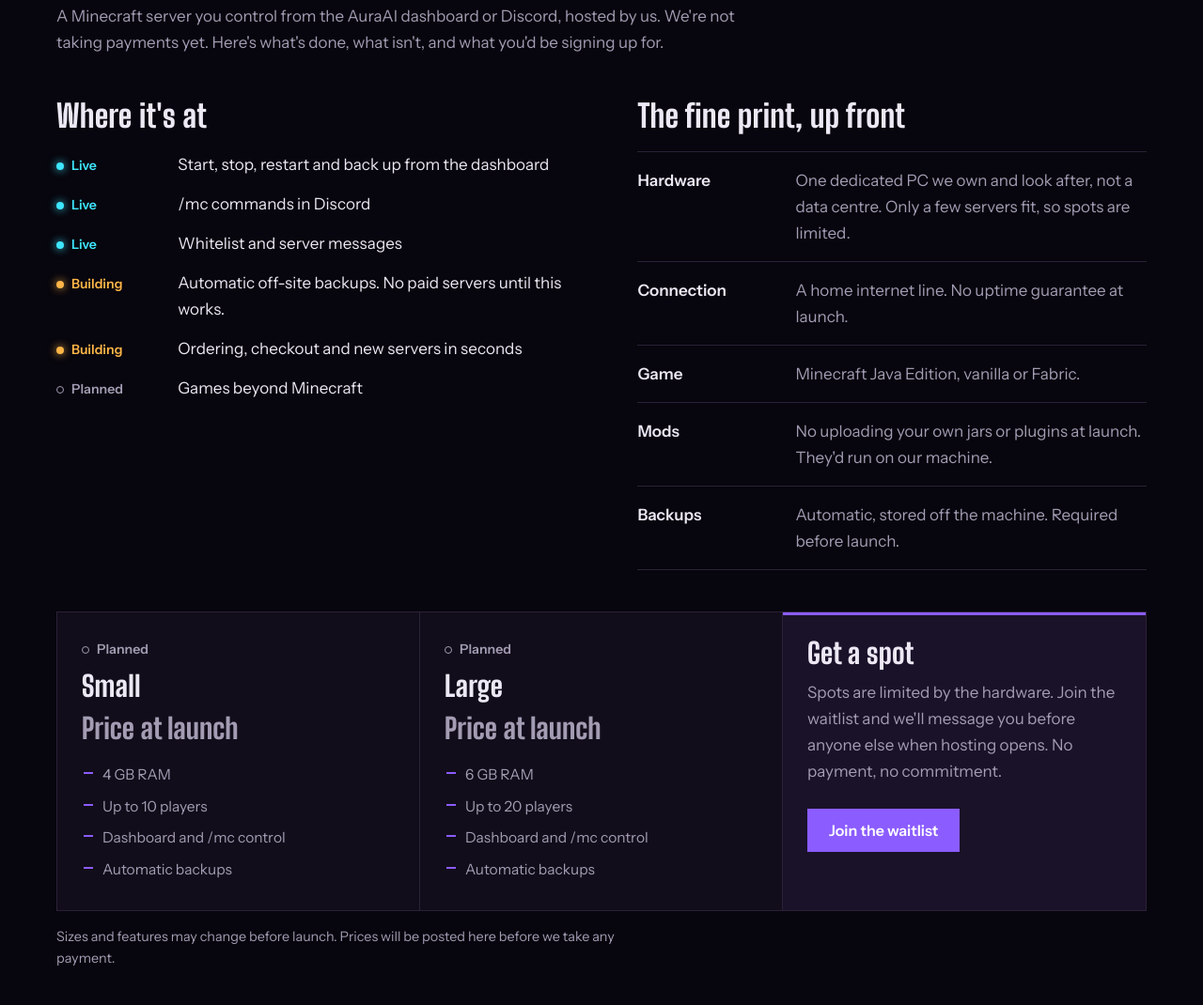
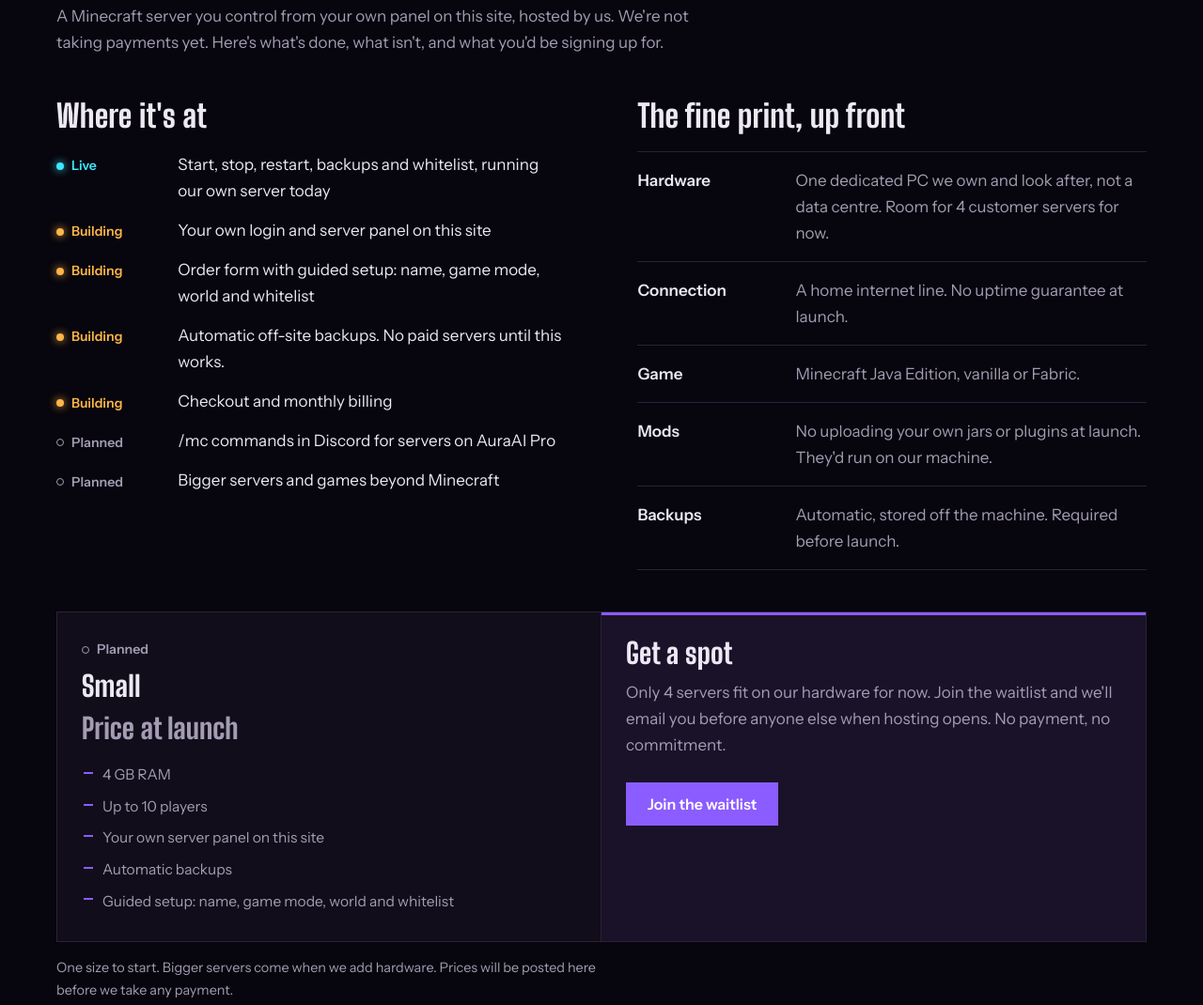
Before and after one commit to NutritiousDeath/Shelfsmart-website, a plain HTML site: page pages/services.html in a window 1280 px wide. Shown: the part 1961-3031 px from the top of the page at 94% size. Drawn offline with Linux system fonts and the light colour scheme.

Commit message:
Hosting: Small tier only, 4 spots

```diff
--- a/pages/services.html
+++ b/pages/services.html
@@ -74,24 +74,25 @@
   <div class="wrap">
     <p class="status building">Building</p>
     <h2>Minecraft server hosting</h2>
-    <p>A Minecraft server you control from the AuraAI dashboard or Discord, hosted by us. We're not taking payments yet. Here's what's done, what isn't, and what you'd be signing up for.</p>
+    <p>A Minecraft server you control from your own panel on this site, hosted by us. We're not taking payments yet. Here's what's done, what isn't, and what you'd be signing up for.</p>
 
     <div class="split" style="margin-top:48px">
       <div>
         <h3 style="margin-bottom:20px">Where it's at</h3>
         <ul class="checklist">
-          <li><span class="status live">Live</span><span>Start, stop, restart and back up from the dashboard</span></li>
-          <li><span class="status live">Live</span><span>/mc commands in Discord</span></li>
-          <li><span class="status live">Live</span><span>Whitelist and server messages</span></li>
+          <li><span class="status live">Live</span><span>Start, stop, restart, backups and whitelist, running our own server today</span></li>
+          <li><span class="status building">Building</span><span>Your own login and server panel on this site</span></li>
+          <li><span class="status building">Building</span><span>Order form with guided setup: name, game mode, world and whitelist</span></li>
           <li><span class="status building">Building</span><span>Automatic off-site backups. No paid servers until this works.</span></li>
-          <li><span class="status building">Building</span><span>Ordering, checkout and new servers in seconds</span></li>
-          <li><span class="status planned">Planned</span><span>Games beyond Minecraft</span></li>
+          <li><span class="status building">Building</span><span>Checkout and monthly billing</span></li>
+          <li><span class="status planned">Planned</span><span>/mc commands in Discord for servers on AuraAI Pro</span></li>
+          <li><span class="status planned">Planned</span><span>Bigger servers and games beyond Minecraft</span></li>
         </ul>
       </div>
       <div>
         <h3 style="margin-bottom:20px">The fine print, up front</h3>
         <ul class="facts">
-          <li><b>Hardware</b><span>One dedicated PC we own and look after, not a data centre. Only a few servers fit, so spots are limited.</span></li>
+          <li><b>Hardware</b><span>One dedicated PC we own and look after, not a data centre. Room for 4 customer servers for now.</span></li>
           <li><b>Connection</b><span>A home internet line. No uptime guarantee at launch.</span></li>
           <li><b>Game</b><span>Minecraft Java Edition, vanilla or Fabric.</span></li>
           <li><b>Mods</b><span>No uploading your own jars or plugins at launch. They'd run on our machine.</span></li>
@@ -105,21 +106,15 @@
         <p class="status planned">Planned</p>
         <h3>Small</h3>
         <p class="price tba">Price at launch</p>
-        <ul><li>4 GB RAM</li><li>Up to 10 players</li><li>Dashboard and /mc control</li><li>Automatic backups</li></ul>
-      </div>
-      <div class="plan">
-        <p class="status planned">Planned</p>
-        <h3>Large</h3>
-        <p class="price tba">Price at launch</p>
-        <ul><li>6 GB RAM</li><li>Up to 20 players</li><li>Dashboard and /mc control</li><li>Automatic backups</li></ul>
+        <ul><li>4 GB RAM</li><li>Up to 10 players</li><li>Your own server panel on this site</li><li>Automatic backups</li><li>Guided setup: name, game mode, world and whitelist</li></ul>
       </div>
       <div class="plan pick">
         <h3>Get a spot</h3>
-        <p style="color:var(--ash);margin-top:12px">Spots are limited by the hardware. Join the waitlist and we'll message you before anyone else when hosting opens. No payment, no commitment.</p>
+        <p style="color:var(--ash);margin-top:12px">Only 4 servers fit on our hardware for now. Join the waitlist and we'll email you before anyone else when hosting opens. No payment, no commitment.</p>
         <a class="btn" href="../pages/contact.html?topic=hosting" style="margin-top:26px">Join the waitlist</a>
       </div>
     </div>
-    <p class="muted small" style="margin-top:16px">Sizes and features may change before launch. Prices will be posted here before we take any payment.</p>
+    <p class="muted small" style="margin-top:16px">One size to start. Bigger servers come when we add hardware. Prices will be posted here before we take any payment.</p>
   </div>
 </section>
 
```
Also changed, not shown: index.html (+1 -1 lines).
